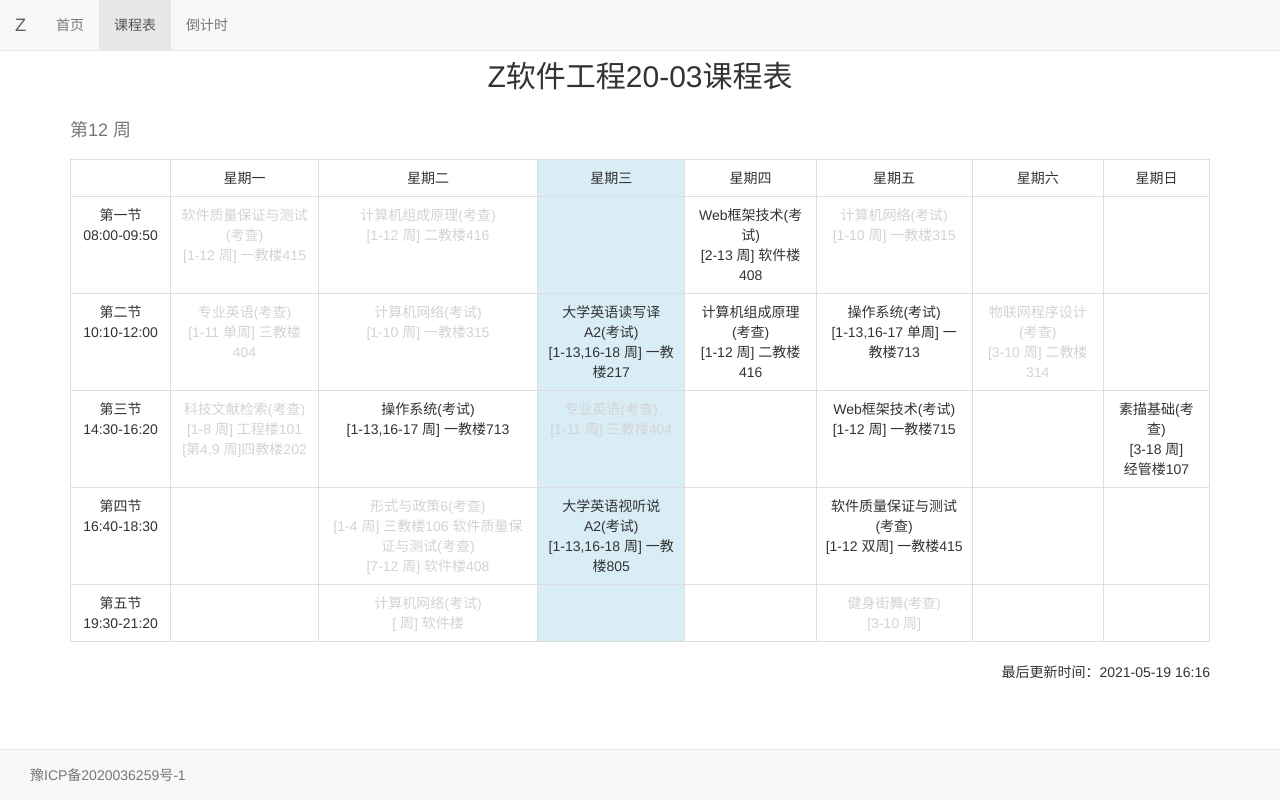
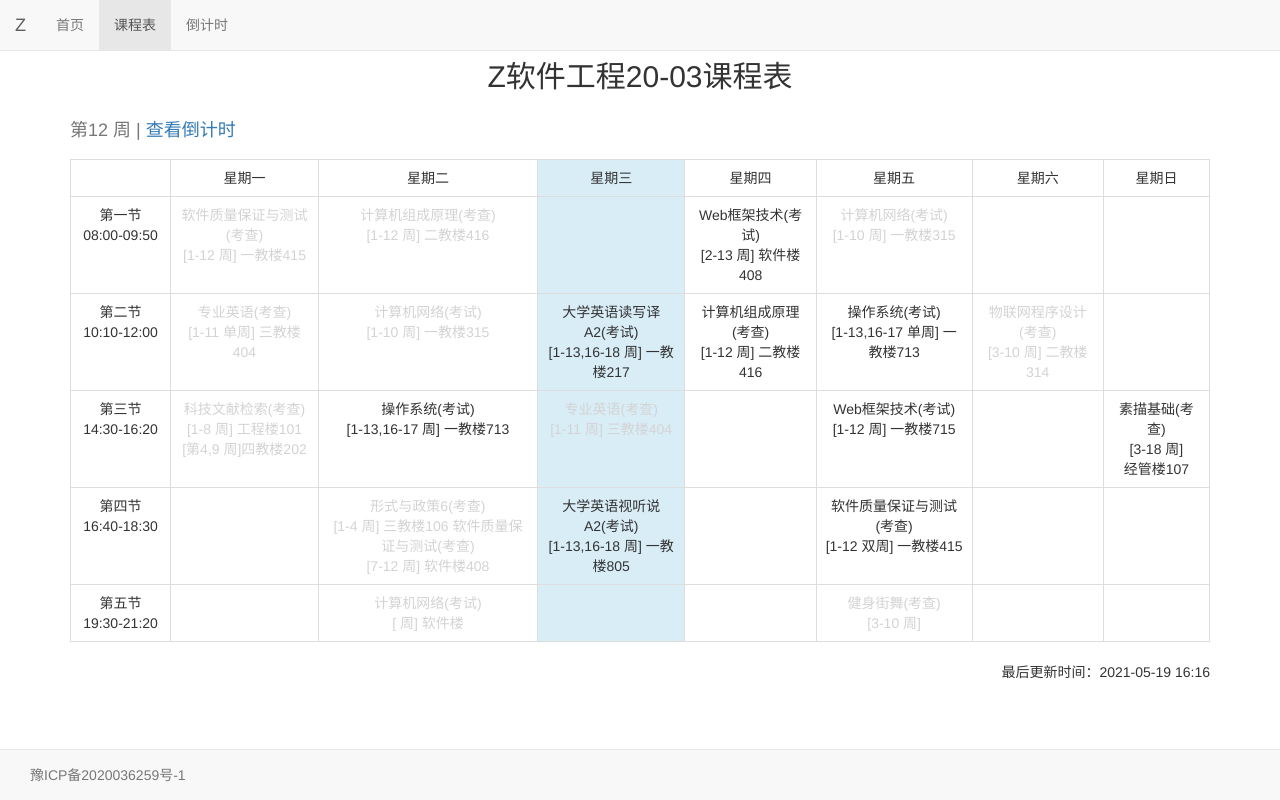
Before and after one commit to LiZhanz/Lizhanz.github.io, a plain HTML site: page schedule.html in a window 1280 px wide. Drawn offline with Linux system fonts and the light colour scheme.

Commit message:
增加跳转

```diff
--- a/schedule.html
+++ b/schedule.html
@@ -51,7 +51,7 @@
 			<h2>Z软件工程20-03课程表</h2>
 			<table class="table table-bordered">
 				<caption>
-					<h4 class="week">第<span id="week"></span> 周</h4>
+					<h4 class="week">第<span id="week"></span> 周 | <a href="countdown.html">查看倒计时</a></h4>
 				</caption>
 				<tr>
 					<td></td>
```
Also changed, not shown: countdown.html (+1 -0 lines).
